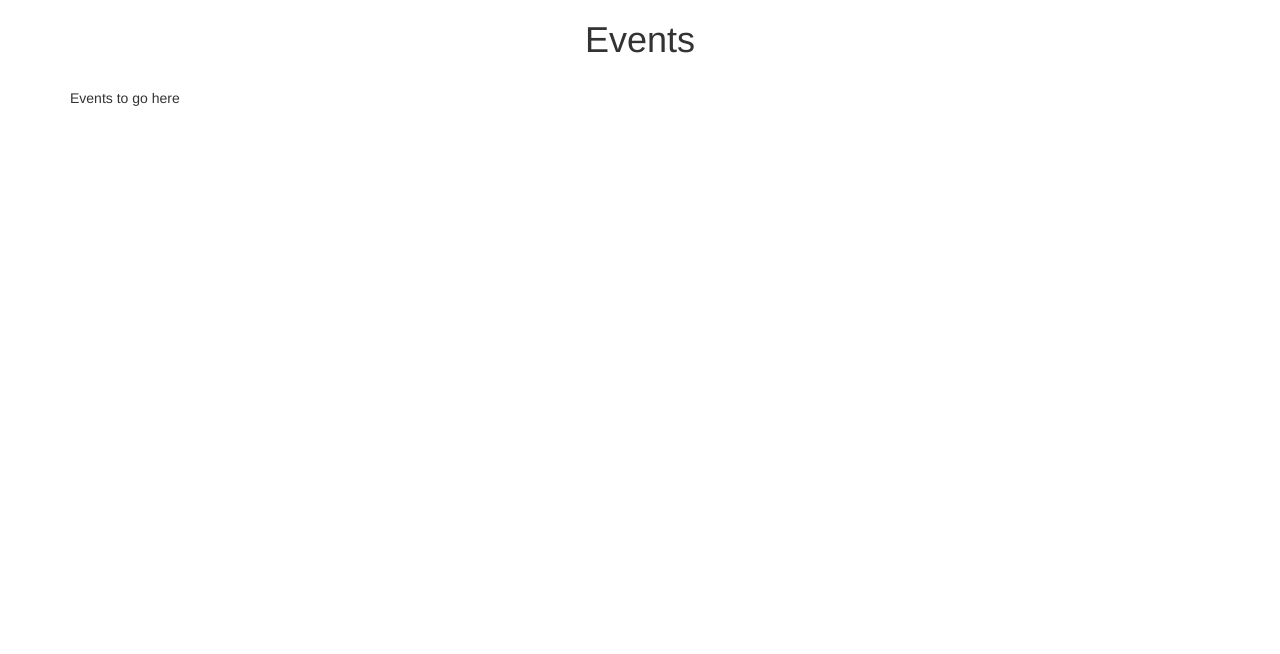
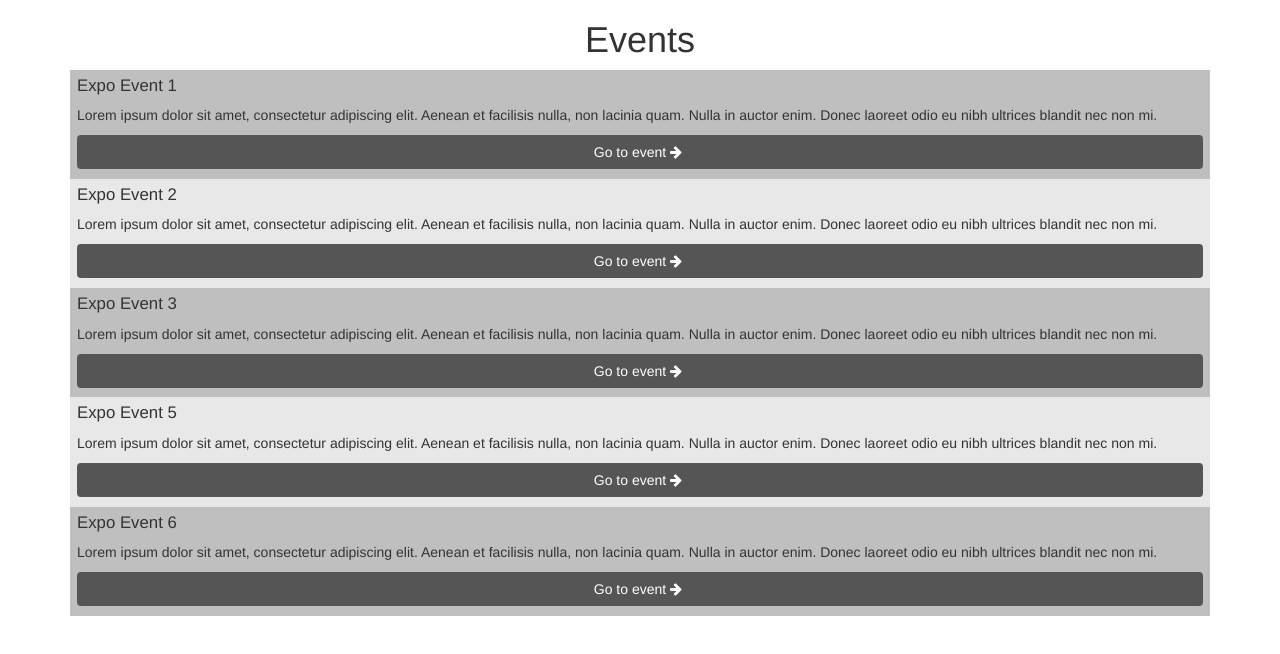
Before and after one commit to s-wild/hucid, a plain HTML site: page pages/events.html in a window 1280 px wide. Drawn offline with Linux system fonts and the light colour scheme.

Commit message:
Added content and styled events.

```diff
--- a/css/custom.css
+++ b/css/custom.css
@@ -27,22 +27,46 @@ h1 {
   width: 100%;
   display: block;
   margin-bottom: 1em;
+  background-color: #555;
+  color: #fff;
 }
-
+.mobile-button:hover {
+  background-color: #222;
+  color: #fff;
+}
 .mobile-button-big {
   width: 100%;
   display: block;
   margin-bottom: 0.5em;
   padding: 1em 0;
   font-size: 1.4em;
+  background-color: #555;
+  color: #fff;
 }
-
 /* Picture Notes */
 .picture-it {
   max-width: 5em;
   height: auto;
   border-radius: 0.2em;
 }
+/* Events List Page */
+.events h1 {
+  padding-bottom: 0;
+}
+.events h2 {
+  margin-top: 0;
+  font-size: 1.2em;
+}
+.events .mobile-button {
+ margin-bottom: 0.2em;
+}
+.event-item {
+  padding: 0.5em;
+  background-color: #BFBFBF;
+}
+.invert-event {
+  background-color: #E8E8E8;
+}
 
 /* FontAwesome */
 .fa {
--- a/pages/events.html
+++ b/pages/events.html
@@ -9,11 +9,35 @@
     <!-- fontAwesome -->
     <link rel="stylesheet" href="../css/libraries/font-awesome-4.4.0/css/font-awesome.min.css" type='text/css'>
   </head>
-  <body>
+  <body class="events">
     <div class="container">
       <div class="auto-center">
         <h1 class="text-center">Events</h1>
-        <p>Events to go here</p>
+      </div>
+      <div class="event-item">
+        <h2>Expo Event 1</h2>
+        <p>Lorem ipsum dolor sit amet, consectetur adipiscing elit. Aenean et facilisis nulla, non lacinia quam. Nulla in auctor enim. Donec laoreet odio eu nibh ultrices blandit nec non mi.</p>
+        <a class="block-display" href="event.html"><button type="button" class="mobile-button btn">Go to event <i class="fa fa-arrow-right"></i></button></a>
+      </div>
+      <div class="event-item invert-event">
+        <h2>Expo Event 2</h2>
+        <p>Lorem ipsum dolor sit amet, consectetur adipiscing elit. Aenean et facilisis nulla, non lacinia quam. Nulla in auctor enim. Donec laoreet odio eu nibh ultrices blandit nec non mi.</p>
+        <a class="block-display" href="event.html"><button type="button" class="mobile-button btn">Go to event <i class="fa fa-arrow-right"></i></button></a>
+      </div>
+      <div class="event-item">
+        <h2>Expo Event 3</h2>
+        <p>Lorem ipsum dolor sit amet, consectetur adipiscing elit. Aenean et facilisis nulla, non lacinia quam. Nulla in auctor enim. Donec laoreet odio eu nibh ultrices blandit nec non mi.</p>
+        <a class="block-display" href="event.html"><button type="button" class="mobile-button btn">Go to event <i class="fa fa-arrow-right"></i></button></a>
+      </div>
+      <div class="event-item invert-event">
+        <h2>Expo Event 5</h2>
+        <p>Lorem ipsum dolor sit amet, consectetur adipiscing elit. Aenean et facilisis nulla, non lacinia quam. Nulla in auctor enim. Donec laoreet odio eu nibh ultrices blandit nec non mi.</p>
+        <a class="block-display" href="event.html"><button type="button" class="mobile-button btn">Go to event <i class="fa fa-arrow-right"></i></button></a>
+      </div>
+      <div class="event-item">
+        <h2>Expo Event 6</h2>
+        <p>Lorem ipsum dolor sit amet, consectetur adipiscing elit. Aenean et facilisis nulla, non lacinia quam. Nulla in auctor enim. Donec laoreet odio eu nibh ultrices blandit nec non mi.</p>
+        <a class="block-display" href="event.html"><button type="button" class="mobile-button btn">Go to event <i class="fa fa-arrow-right"></i></button></a>
       </div>
     </div>
   </body>
```
